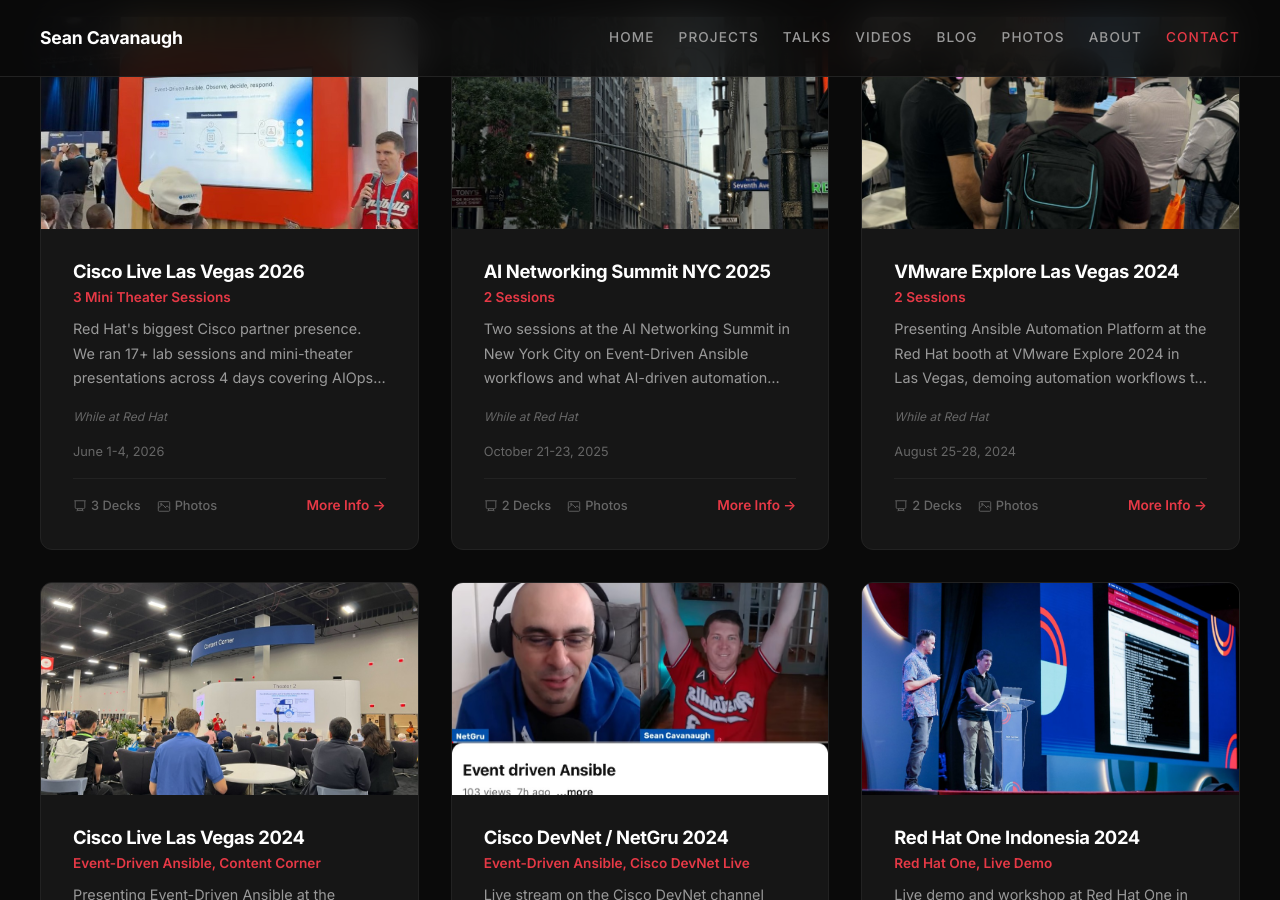
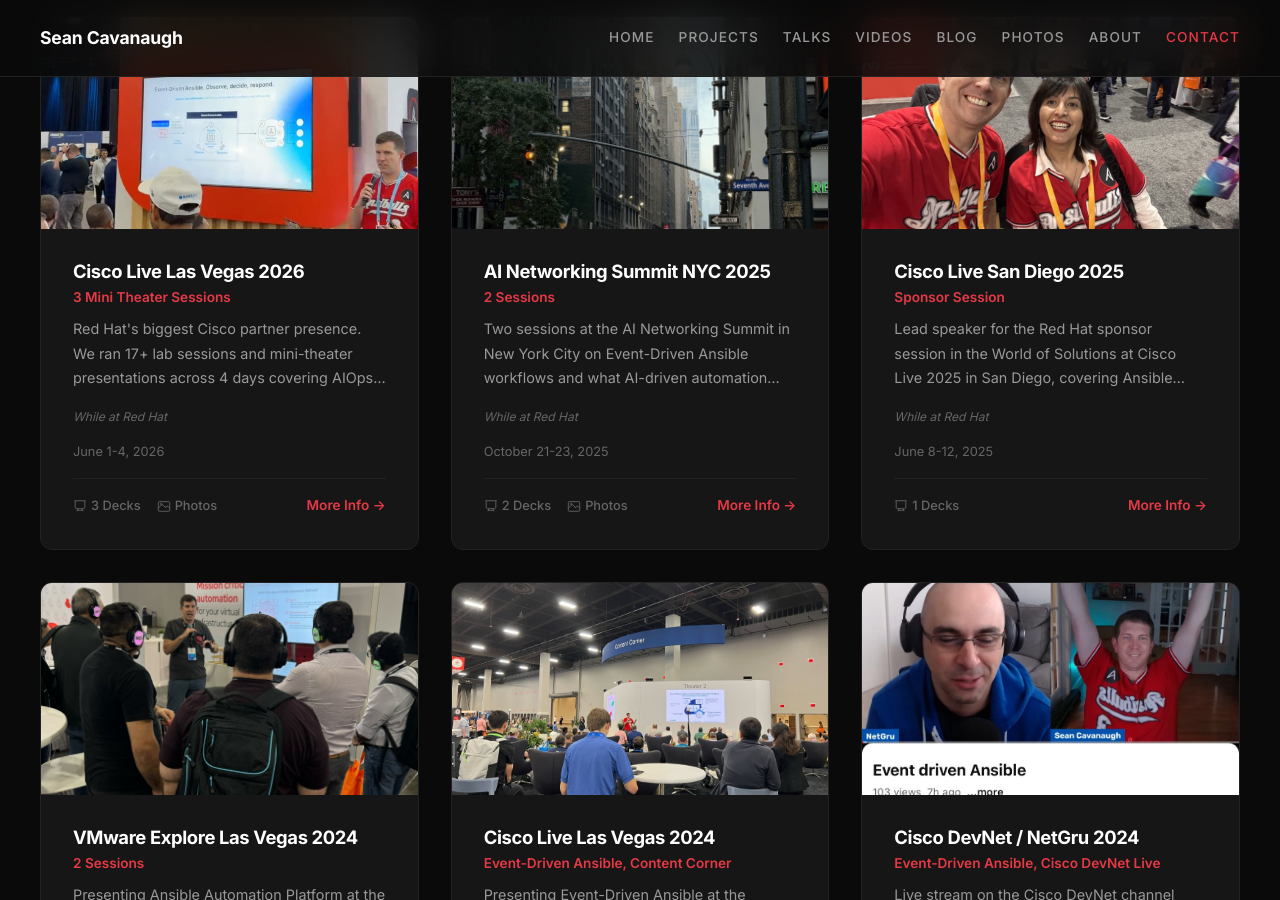
Before and after one commit to IPvSean/cavanaugh.pro, a Jekyll site: the page built from pages/talks.html, in a window 1280 px wide and 900 px high, scrolled down 1679 px. Built offline with Jekyll 4.4.1, drawn with Linux system fonts in a browser that asks for light colours.

Commit message:
Add Cisco Live 2025 San Diego sponsor session with slides
Lead speaker World of Solutions session, card photo, and hosted PDF deck.

Co-authored-by: Cursor <cursoragent@cursor.com>

```diff
--- a/_data/gallery.yml
+++ b/_data/gallery.yml
@@ -103,6 +103,11 @@
   year: 2025
 
 # === 2025, Other ===
+
+- src: "/assets/images/cisco-live-2025-san-diego.png"
+  alt: "With a teammate in Ansible jerseys, World of Solutions, Cisco Live, San Diego, 2025"
+  category: "people"
+  year: 2025
 
 - src: "/assets/images/ibm-tech-exchange-2025.png"
   alt: "Teaching workshops, IBM Tech Exchange, Orlando, 2025"
--- a/_data/talks.yml
+++ b/_data/talks.yml
@@ -84,6 +84,23 @@
     - title: "What does AI-Driven Automation actually look like?"
       co_presenter: "IBM"
       slides: "/assets/slides/AI-networking-summit-ai-driven-automation.pdf"
+
+- title: "Cisco Live 2025"
+  description: "Lead speaker for the Red Hat sponsor session in the World of Solutions at Cisco Live 2025 in San Diego, covering Ansible Automation Platform for Cisco network and infrastructure audiences."
+  image: "/assets/images/cisco-live-2025-san-diego.png"
+  audience: "Cisco Live San Diego"
+  year: 2025
+  date: "June 8-12, 2025"
+  role_at_time: "Red Hat"
+  talk_name: "Sponsor Session"
+  presentations_label: "Sponsor Session"
+  presentation_badge: "CLUS"
+  highlights:
+    - "Lead speaker for the Red Hat sponsor session slot"
+    - "Presented in the World of Solutions at Cisco Live San Diego"
+  presentations:
+    - title: "Cisco Live 2025 Sponsor Session"
+      slides: "/assets/slides/CLUS-2025-sponsor-session.pdf"
 
 - title: "VMware Explore 2024"
   description: "Presenting Ansible Automation Platform at the Red Hat booth at VMware Explore 2024 in Las Vegas, demoing automation workflows to VMware administrators and architects."
--- /dev/null
+++ b/talks/cisco-live-2025.html
@@ -0,0 +1,6 @@
+---
+layout: talk
+title: "Cisco Live 2025"
+talk_slug: "cisco-live-2025"
+permalink: /talks/cisco-live-2025/
+---
```
Also changed, not shown: assets/images/cisco-live-2025-san-diego.png (added), 1 other file.
